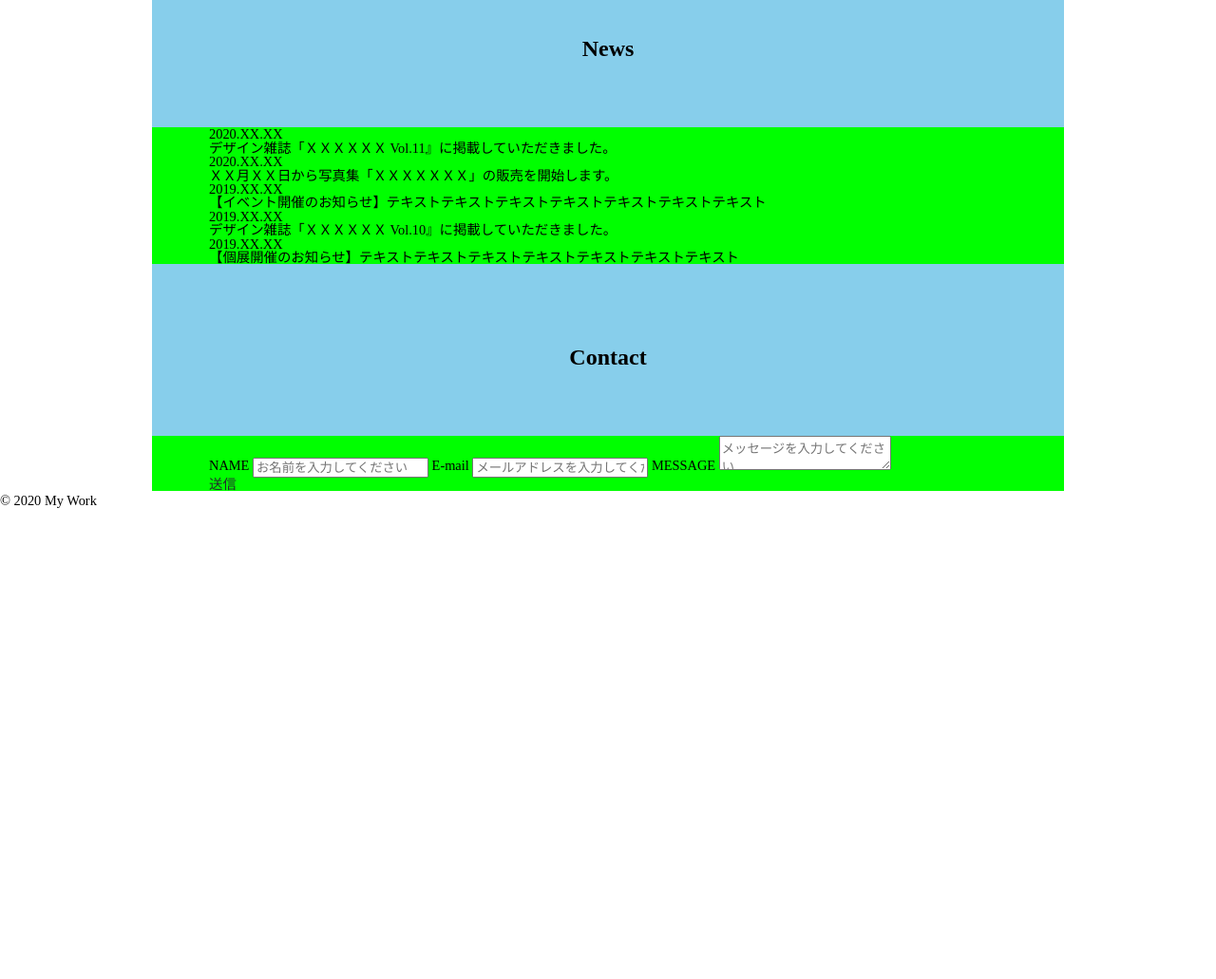
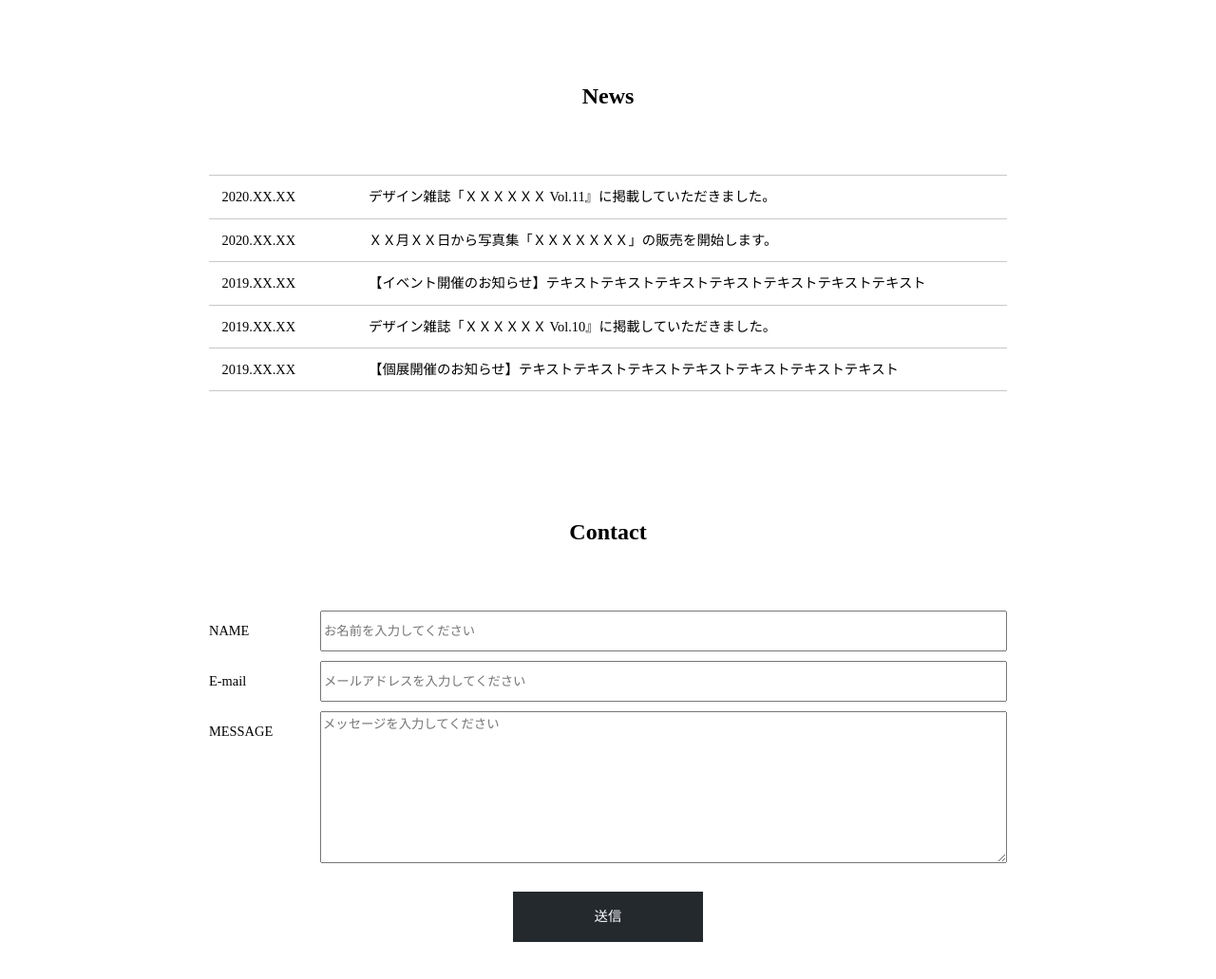
Before and after one commit to ori-medtech/codestep_portforio, a plain HTML site: page index.html in a window 1280 px wide. Shown: the part 1737-2768 px from the top of the page at 95% size. Before the commit the page ends 2275 px from the top, so only its background shows below. Drawn offline with Linux system fonts and the light colour scheme.

Commit message:
Add files via upload

```diff
--- a/css/style.scss
+++ b/css/style.scss
@@ -2,9 +2,14 @@ $color: #24292E;
 
 /* utility */
 
+* {
+  box-sizing: border-box;
+}
 body {
   font-size: 14.4px;
 
+
+}
 h2 {
   font-size: 24px;
   line-height: 1.5;
@@ -29,24 +34,24 @@ body {
     color: $color;
   }
 }
-}
 
 .wrapper {
 width: 75%;
 max-width: 960px;
 margin: 0 auto;
-  background: skyblue;
+// background: skyblue;
+padding: 0 60px;
 }
 
 .container {
-  padding: 0 60px;
-  background: lime;
+  // background: lime;
 }
 
 .section-title {
   padding-top: 80px;
   padding-bottom: 65px;
   text-align: center;
+  // background-color: tomato;
 }
 
 /* header */
@@ -119,3 +124,94 @@ header {
 }
 
 /* news */
+.news {
+  margin-top: 50px;
+}
+
+.news_contents {
+  dl{
+    display: flex;
+    flex-wrap: wrap;
+    border-top: 1px solid #c8c8c8;
+
+    dt {
+      width: 20%;
+      padding: 15px 0 15px 13.5px;
+      border-bottom: 1px solid #c8c8c8;
+    }
+
+    dd {
+      width: 80%;
+      padding: 15px 0;
+      border-bottom: 1px solid #c8c8c8;
+    }
+  }
+}
+
+/* contact */
+.contact {
+  margin-top: 50px;
+  text-align: center;
+}
+
+.form_name {
+  display: flex;
+  justify-content: space-between;
+  label {
+    line-height: 43px;
+  }
+  input {
+    width :723 / 840 * 100 * 1%;
+    height: 43px;
+  }
+}
+
+.form_mail {
+  display: flex;
+  justify-content: space-between;
+  margin-top: 10px;
+  label {
+    line-height: 43px;
+  }
+  input {
+    width :723 / 840 * 100 * 1%;
+    height: 43px;
+  }
+}
+
+.form_message {
+  display: flex;
+  justify-content: space-between;
+  margin-top: 10px;
+  label {
+    line-height: 43px;
+  }
+  textarea {
+    width :723 / 840 * 100 * 1%;
+    height: 160px;
+  }
+}
+
+.contact .button_submit {
+  display: inline-block;
+  width: 200px;
+  height: 53px;
+  line-height: 53px;
+  background-color: $color;
+  color: #fff;
+  margin-top: 30px;
+}
+
+/* footer */
+footer {
+  margin-top: 145px;
+  text-align: center;
+  background-color: $color;
+}
+
+footer p {
+  color: #fff;
+  line-height: 1.5;
+  font-size: 10px;
+  padding: 10px 0;
+}
--- a/index.html
+++ b/index.html
@@ -79,26 +79,20 @@
         <h2>News</h2>
       </div>
       <div class="container">
+        <div class="news_contents">
           <dl>
             <dt>2020.XX.XX</dt>
             <dd>デザイン雑誌「ＸＸＸＸＸＸ Vol.11』に掲載していただきました。</dd>
-        </dl>
-        <dl>
             <dt>2020.XX.XX</dt>
             <dd>ＸＸ月ＸＸ日から写真集「ＸＸＸＸＸＸＸ」の販売を開始します。</dd>
-        </dl>
-        <dl>
             <dt>2019.XX.XX</dt>
             <dd>【イベント開催のお知らせ】テキストテキストテキストテキストテキストテキストテキスト</dd>
-        </dl>
-        <dl>
             <dt>2019.XX.XX</dt>
             <dd>デザイン雑誌「ＸＸＸＸＸＸ Vol.10』に掲載していただきました。</dd>
-        </dl>
-        <dl>
             <dt>2019.XX.XX</dt>
             <dd>【個展開催のお知らせ】テキストテキストテキストテキストテキストテキストテキスト</dd>
           </dl>
+        </div>
       </div>
     </div>
   </section>
@@ -110,16 +104,23 @@
       </div>
       <div class="container">
         <form action="" method="post" name="contact-form">
+          <div class="form_name">
             <label for="name">NAME</label>
-          <input type="text" id="name" name="name" class="form_name" placeholder="お名前を入力してください">
+            <input type="text" id="name" name="name" placeholder="お名前を入力してください">
+          </div>
 
+          <div class="form_mail">
             <label for="mail">E-mail</label>
-          <input type="email" id="mail" name="mail" class="form_mail" placeholder="メールアドレスを入力してください">
+            <input type="email" id="mail" name="mail" placeholder="メールアドレスを入力してください">
+          </div>
 
+          <div class="form_message">
             <label for="message">MESSAGE</label>
-          <textarea id="message" name="message" class="form_message" placeholder="メッセージを入力してください"></textarea>
+            <textarea id="message" name="message" placeholder="メッセージを入力してください"></textarea>
+          </div>
+
         </form>
-        <a href="">送信</a>
+        <a href="" class="button_submit" id="submit">送信</a>
       </div>
     </div>
   </section>
```
Also changed, not shown: css/style.css. Lines whose indentation alone changed are shown as unchanged.
